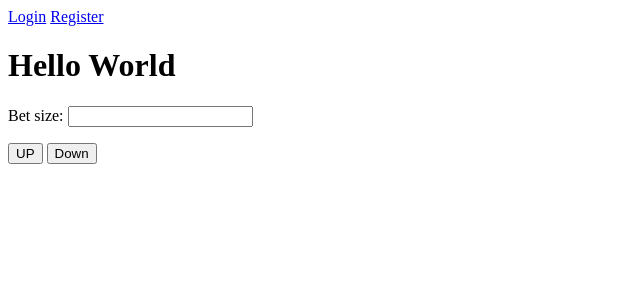
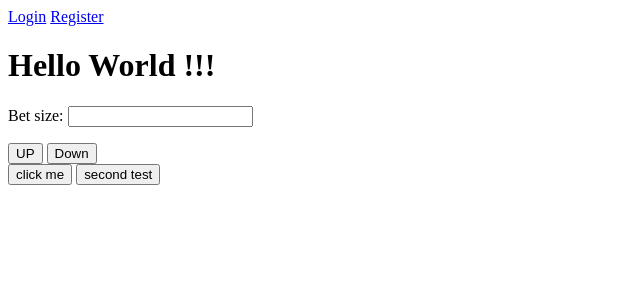
Before and after one commit to gpanterov/binary_options_django, a Django app: page /bets/ in a window 1280 px wide. Shown: the top 300 px of the page, without its empty margins (0-640 px from the left). Run offline with Django 3.2, Linux system fonts and the light colour scheme; parts of the project's set-up code (start-up, migrations or seed data) failed here and were passed over; some libraries are stand-ins or nearby versions.

Commit message:
experimented with the bet submission structure - froms + ajax

```diff
--- a/bets/urls.py
+++ b/bets/urls.py
@@ -8,4 +8,6 @@ urlpatterns = patterns('',
     url(r'^register/$', views.register, name='register'), # ADD NEW PATTERN!
 	 url(r'^login/$', views.user_login, name='login'),
 	url(r'^place_bets/$', views.place_bets, name='place_bets'),
+	url(r'^test_view/$', views.test_view, name='test_view'),
+
 	)
--- a/bets/views.py
+++ b/bets/views.py
@@ -2,7 +2,7 @@
 
 
 from bets.forms import UserForm, UserProfileForm, BetForm
-
+from bets.models import PlacedBets
 from django.http import HttpResponse
 from django.template import RequestContext
 from django.shortcuts import render_to_response
@@ -116,6 +116,7 @@ def place_bets(request):
 			new_bet.bet_time = int(time.time()	)
 
 			new_bet.bet_type = request.POST['submit']
+			print request.POST['submit2']
 			new_bet.user = current_user.username
 			new_bet.bet_payout = 1.5
 			new_bet.bet_outcome = "Pending"
@@ -126,3 +127,12 @@ def place_bets(request):
 			return HttpResponse(bet_form.errors)
 	else:
 		return HttpResponse(current_user.username)
+
+import random
+def test_view(request):
+	if request.method == 'GET':
+		cat_id = request.GET['category_id']
+		last = PlacedBets.objects.latest('bet_time')
+		return HttpResponse(last.bet_time+random.randint(0,100))
+	else:
+		return HttpResponse('else')
--- a/templates/bets/index.html
+++ b/templates/bets/index.html
@@ -4,14 +4,19 @@
     <head>
 <script src="http://ajax.googleapis.com/ajax/libs/jquery/1.11.2/jquery.min.js"></script>
 <script>
-$(document).ready(function(){
+	$('document').ready(function(){
+    $('#main_button').click(function(){
+	var value = $('#id_bet_size').val();
+    $.get('/bets/test_view/',{category_id:value}, function(data){$('h1').html(data); } );
+}) });
+</script>
 
-    $('button1').click(function(){
-var text = $('#betsize').find('input[name="betsize"]').val();
-$('h1').html(text);
-
-    });
-});
+ <script>
+	$('document').ready(function(){
+    $('#test_button').click(function(){
+	var value = $('#test_id').val();
+    $('#test_id').val('zz');
+}) });
 </script>
         <title>Binary Options</title>
     </head>
@@ -19,16 +24,19 @@ $('h1').html(text);
 <a href="/bets/register/">Register</a>
 
     <body>
-        <h1>Hello World</h1>
+        <h1>Hello World !!!</h1>
 	<form id='betsize' name='betsize' method='post' action='/bets/place_bets/'>
 		{% csrf_token %}
 		{{ bets_form.as_p }}
 	<input type="submit" name="submit" value="UP" />
 	<input type="submit" name="submit" value="Down" />
+	<input id="test_id" type="hidden" name="submit2" value="UP 5" />
 
 
 
 	</form>
+<button id="main_button"> click me </button>
+<button id="test_button">second test </button>
     </body>
 
 </html>
```
